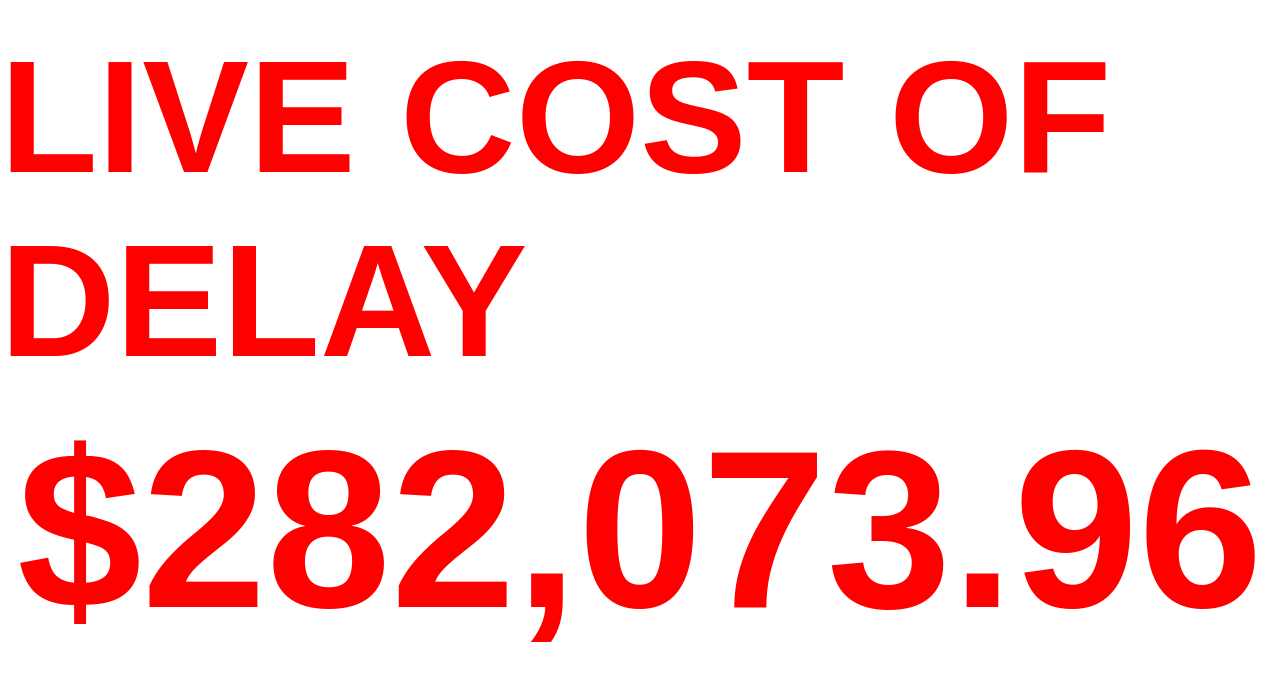
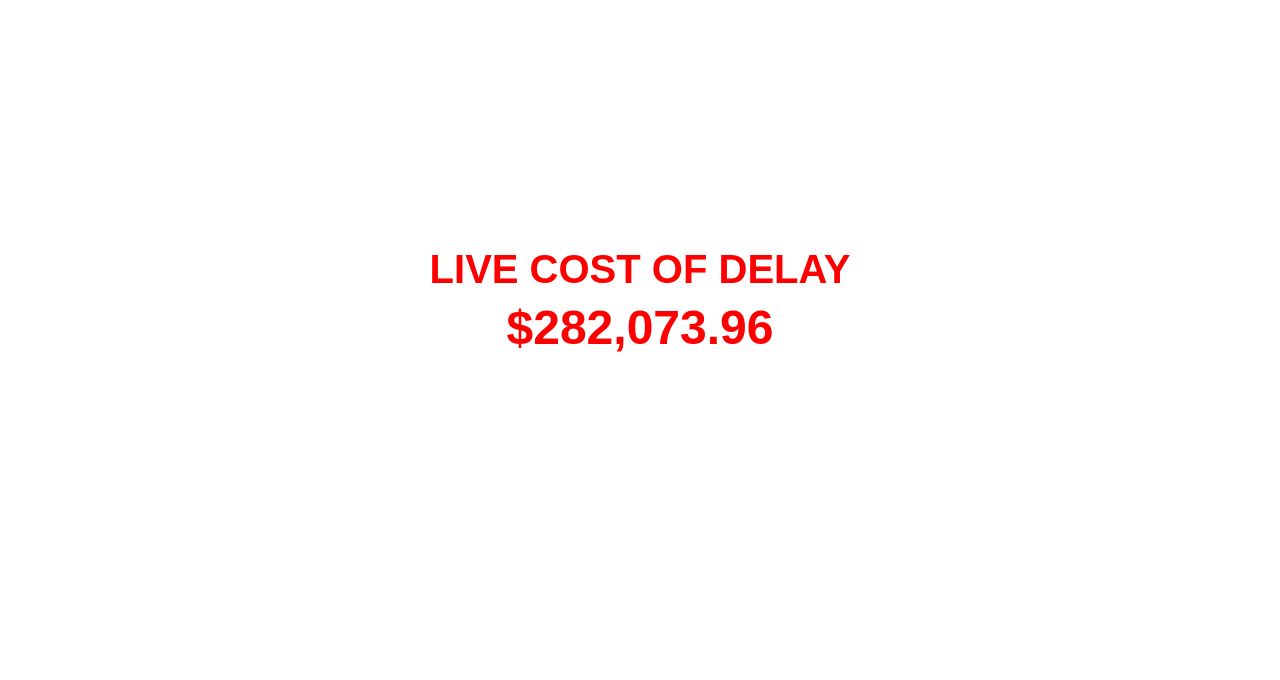
Before and after one commit to Ben-krause/epak-ticker, a plain HTML site: page index.html in a window 1280 px wide. Shown: the part 112-792 px from the top of the page. Drawn offline with Linux system fonts and the light colour scheme.

Commit message:
Update index.html

```diff
--- a/index.html
+++ b/index.html
@@ -17,7 +17,7 @@
       margin: 0;
     }
     h1 {
-      font-size: 10rem;
+      font-size: 2.5rem;
       color: #ff0000;
       font-family: Arial, Helvetica, sans-serif;
       font-weight: bold;
@@ -25,7 +25,7 @@
       text-transform: uppercase;
     }
     #ticker {
-      font-size: 14rem;
+      font-size: 3rem;
       font-weight: bold;
       color: #ff0000;
       font-family: Arial, Helvetica, sans-serif;
```
